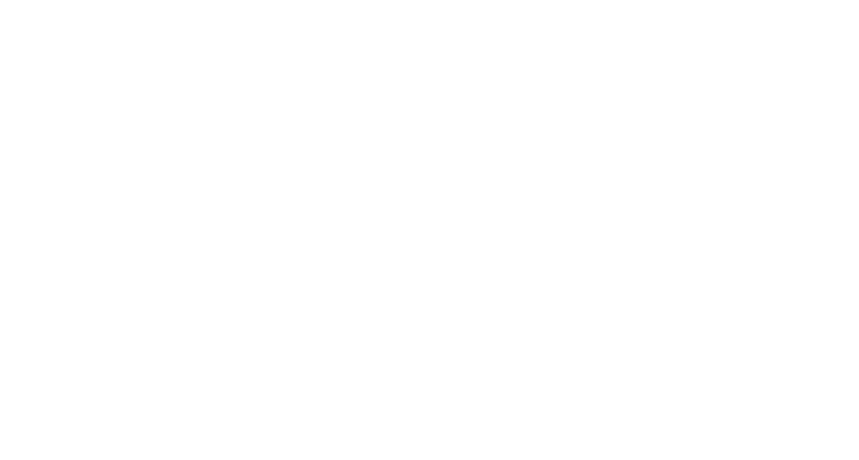
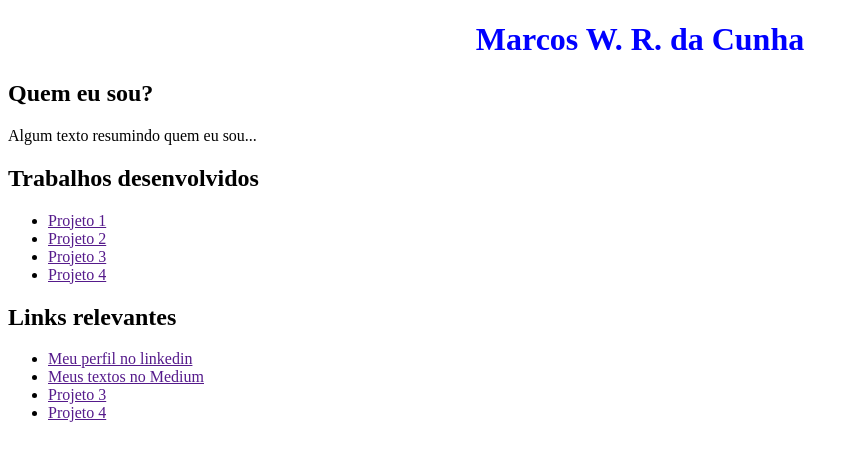
Before and after one commit to MarcosCunhaDev/mywebsite, a plain HTML site: page index.html in a window 1280 px wide. Shown: the whole page, without its empty margins (0-859 px from the left). Drawn offline with Linux system fonts and the light colour scheme.

Commit message:
Inclusao de um arquivo css

```diff
--- a/index.html
+++ b/index.html
@@ -2,8 +2,28 @@
 	<html>
 	<head>
 		<title>Meu site</title>
+		<link rel="stylesheet" type="text/css" href="style.css">
 	</head>
 	<body>
+	<h1>Marcos W. R. da Cunha</h1>
+	<h2>Quem eu sou?</h2>
+	<p>Algum texto resumindo quem eu sou...</p>
+	<h2>Trabalhos desenvolvidos</h2>
+	<ul>
+		<li><a href="">Projeto 1</a></li>
+		<li><a href="">Projeto 2</a></li>
+		<li><a href="">Projeto 3</a></li>
+		<li><a href="">Projeto 4</a></li>
+
+	</ul>
+	<h2>Links relevantes</h2>
+	<ul>
+		<li><a href="">Meu perfil no linkedin</a></li>
+		<li><a href="">Meus textos no Medium</a></li>
+		<li><a href="">Projeto 3</a></li>
+		<li><a href="">Projeto 4</a></li>
+
+	</ul>
 
 	</body>
 	</html>
--- /dev/null
+++ b/style.css
@@ -0,0 +1,5 @@
+h1{
+	color: blue;
+	text-align: center;
+
+}
```
